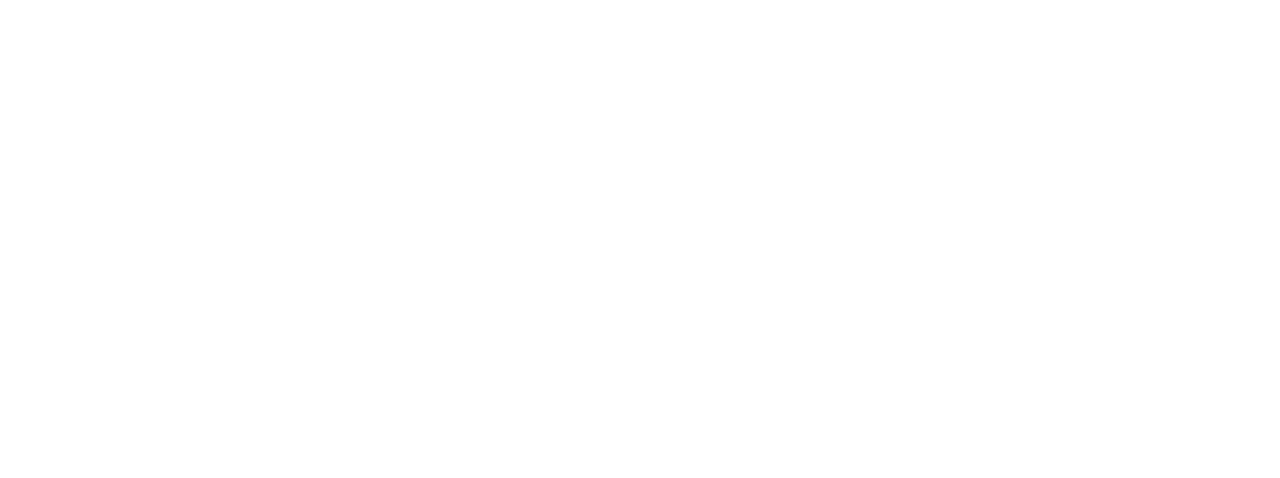
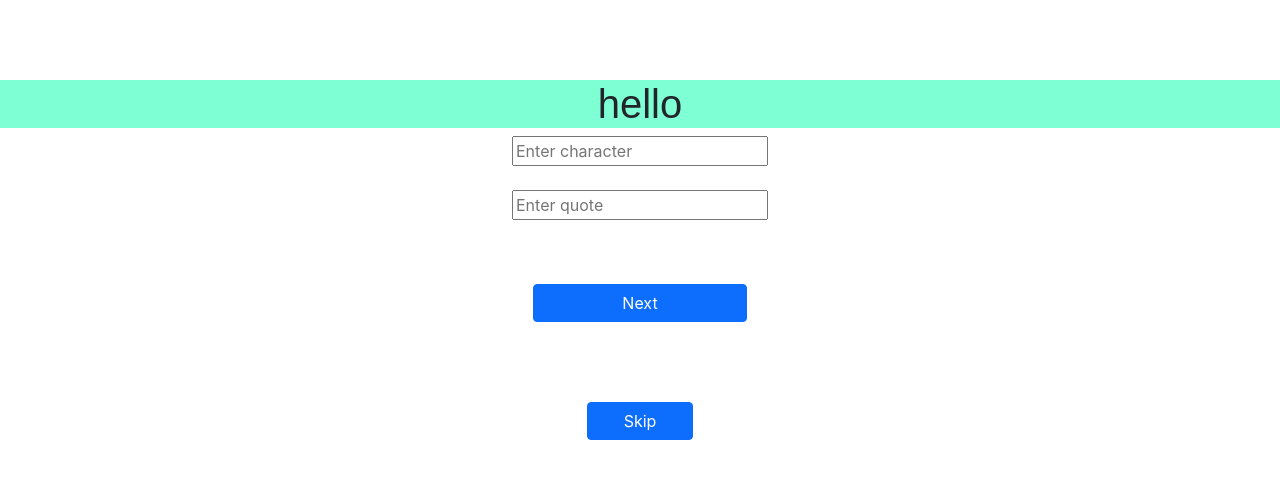
Before and after one commit to partyzl/bookstack, a React (Create React App) app in the folder client/: page /profile-setup in a window 1280 px wide. Shown: the top 478 px of the page. Built offline with nearby package versions, Linux system fonts and the light colour scheme.

Commit message:
added profile setup route and basic page details

```diff
--- a/client/src/App.js
+++ b/client/src/App.js
@@ -1,6 +1,6 @@
 import "./App.css";
 import { Switch, Route } from "react-router-dom";
-import { Login, Registration, Home, Search } from "./pages";
+import { Login, Registration, ProfileSetup, Home, Search } from "./pages";
 import { Landing, ToBeRead } from "./pages/Library";
 import { BookContextProvider } from "./context/bookContext";
 
@@ -16,6 +16,10 @@
 
           <Route path="/registration">
            <Registration />
+          </Route>
+
+          <Route path="/profile-setup">
+           <ProfileSetup />
           </Route>
 
           {/* NAVBAR ROUTES */}
--- /dev/null
+++ b/client/src/pages/AccountSetup/ProfileSetup/index.js
@@ -0,0 +1,47 @@
+import React from "react";
+import { useHistory } from "react-router";
+import { Button } from "../../../components";
+import { Header } from "../../../layout"
+
+const ProfileSetup = () => {
+
+    let history = useHistory();
+
+    const home = () => {
+      history.push("/search");
+    };
+
+    return (
+        <div className="body">
+            <Header />
+            <form>
+                {/* need to add profile picture to this via a new slider type component */}
+                <input
+                    type="text"
+                    placeholder="Enter character"
+                    name="fav-character"
+                />
+                <br/>
+                <input
+                    type="text"
+                    placeholder="Enter quote"
+                    name="fav-quote"
+                />
+                <Button
+                    type="submit"
+                    className={"btn btn-primary col-sm-2 mb-3"}
+                    value="Next"
+                    onClick={home}
+                />
+            </form>
+            <Button
+                type="button"
+                className={"btn btn-primary col-sm-1 mb-3"}
+                value="Skip"
+                onClick={home}
+            />
+        </div>
+    );
+};
+
+export default ProfileSetup;
--- a/client/src/pages/AccountSetup/Registration/index.js
+++ b/client/src/pages/AccountSetup/Registration/index.js
@@ -9,8 +9,8 @@
     let history = useHistory();
 
     // will send user to account setup
-    const home = () => {
-      history.push("/");
+    const setup = () => {
+      history.push("/profile-setup");
     };
 
     // will make this consider auth when we link to backend
@@ -46,7 +46,7 @@
                     type="submit"
                     className={"btn btn-primary col-sm-2 mb-3"}
                     value="Register"
-                    onClick={home}
+                    onClick={setup}
                 />
             </form>
         </div>
--- a/client/src/pages/AccountSetup/index.js
+++ b/client/src/pages/AccountSetup/index.js
@@ -1,2 +1,3 @@
 export { default as Login } from "./Login"
 export { default as Registration } from "./Registration"
+export { default as ProfileSetup } from "./ProfileSetup"
--- a/client/src/pages/index.js
+++ b/client/src/pages/index.js
@@ -7,3 +7,4 @@
 
 export { default as Login } from "./AccountSetup/Login";
 export { default as Registration } from "./AccountSetup/Registration";
+export { default as ProfileSetup } from "./AccountSetup/ProfileSetup";
```
